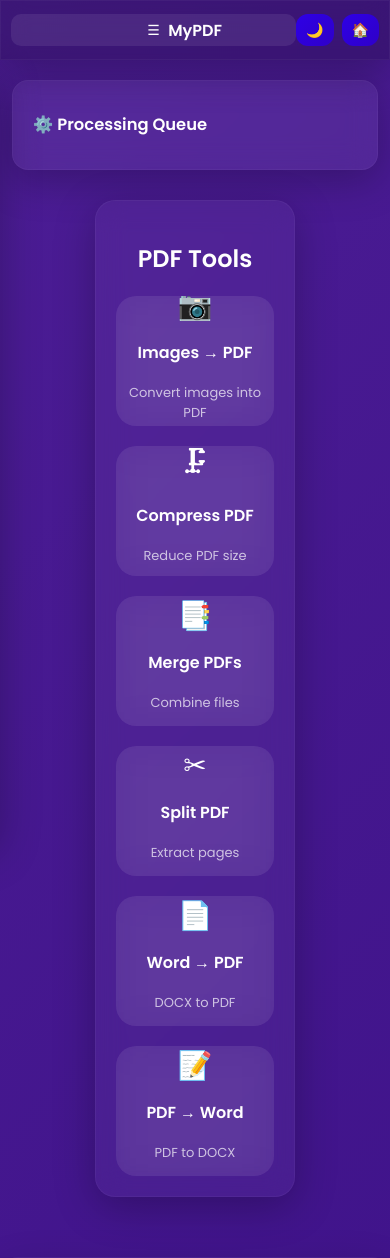
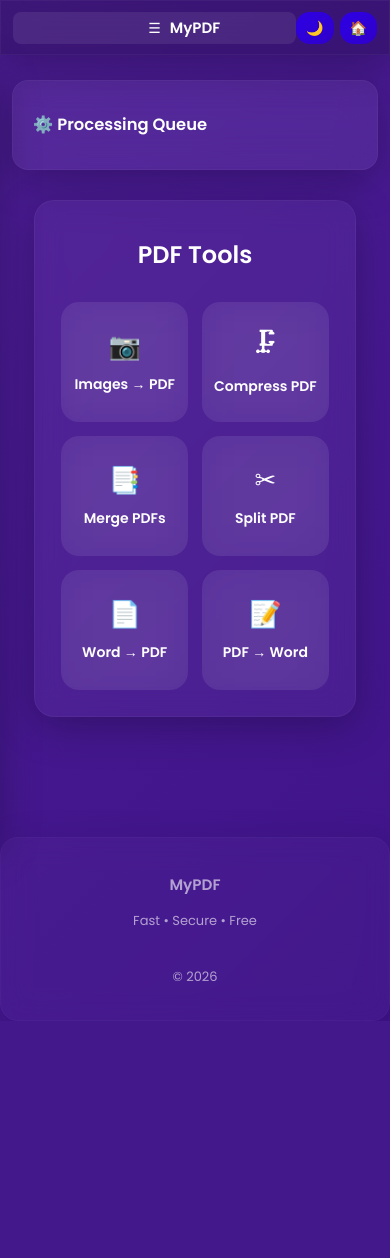
Before and after one commit to tusharvashistha26/mypdf, a FastAPI app: page / in a window 390 px wide. Shown: the top 1258 px of the page. After the commit the page ends 981 px from the top, so only its background shows below. Run offline with FastAPI, Linux system fonts and the light colour scheme; some libraries are stand-ins or nearby versions.

Commit message:
design changes

```diff
--- a/static/style.css
+++ b/static/style.css
@@ -204,7 +204,7 @@ h2 {
 ======================= */
 .dashboard-box {
     width: 100%;
-    max-width: 1000px;
+    max-width: 700px;
     margin: 0 auto;
     padding: 40px;
     border-radius: 20px;
@@ -213,11 +213,12 @@ h2 {
 /* =======================
    TOOL GRID (UPDATED)
 ======================= */
+
 .tool-grid {
     display: grid;
-    grid-template-columns: repeat(auto-fit, minmax(220px, 1fr));
-    gap: 25px;
-    margin-top: 20px;
+    grid-template-columns: repeat(auto-fit, minmax(140px, 1fr));
+    gap: 20px;
+    padding: 10px;
 }
 
 /* =======================
@@ -504,18 +505,18 @@ button:hover {
 /* MOBILE */
 @media (max-width: 768px) {
     .navbar {
-        padding: 8px 10px;
-        height: 60px;
+        height: 55px;
+        padding: 8px 12px;
         border-radius: 0;
     }
 
     .logo {
-        font-size: 16px;
+        font-size: 15px;
     }
 
     .menu-btn {
-        padding: 8px 10px;
-        font-size: 16px;
+        padding: 8px;
+        border-radius: 8px;
     }
 
     /* RIGHT BUTTONS FIX */
@@ -536,45 +549,83 @@ button:hover {
         display: flex;
         flex-direction: column;
         align-items: center;
+        padding-bottom: 80px;
     }
 
     .card {
         width: 100%;
         max-width: 100%;
-        padding: 20px 15px;
-        border-radius: 18px;
-    }
-
-
-    /* TOOL GRID SINGLE COLUMN */
-    .tool-grid {
-        grid-template-columns: 1fr;
-        gap: 20px;
+        padding: 18px 14px;
+        border-radius: 16px;
+        backdrop-filter: blur(18px);
+        animation: fadeIn 0.4s ease;
     }
 
     .dashboard-box {
-        padding: 20px;
+        padding: 16px;
+    }
+
+    .tool-grid {
+        display: grid;
+        grid-template-columns: repeat(2, 1fr);
+        /* 2 per row */
+        gap: 14px;
+        padding: 10px;
     }
 
     .tool-card {
-        height: 130px;
+        height: 120px;
+        border-radius: 18px;
+        padding: 12px;
+
+        background: rgba(255, 255, 255, 0.08);
+        backdrop-filter: blur(20px);
+
+        display: flex;
+        flex-direction: column;
+        justify-content: center;
+        align-items: center;
+
+        transition: all 0.25s ease;
+    }
+
+    .tool-card .icon {
+        font-size: 26px;
+        margin-bottom: 6px;
+        animation: fadeIn 0.4s ease;
+    }
+
+    .tool-card h3 {
+        font-size: 14px;
+        margin: 2px 0;
+    }
+
+    .tool-card p {
+        display: none;
+        /* cleaner mobile UI */
+    }
+
+    .tool-card:active {
+        transform: scale(0.95);
+    }
+
+    button,
+    .download-btn {
+        width: 100%;
+        padding: 14px;
+        font-size: 15px;
+        border-radius: 14px;
+        font-weight: 500;
     }
 
     /* BUTTON STACK */
     .action-buttons {
         flex-direction: column;
-        gap: 12px;
+        gap: 10px;
         padding: 6px 8px;
         font-size: 14px;
     }
 
-    button,
-    .download-btn {
-        width: 100%;
-        padding: 12px;
-        font-size: 15px;
-        border-radius: 12px;
-    }
 
     input[type="file"] {
         width: 100%;
@@ -591,6 +644,11 @@ button:hover {
         width: 60px;
         height: 60px;
     }
+
+    .nav-actions {
+        gap: 6px;
+    }
+
 
     /* FOOTER STACK */
     .footer {
--- a/templates/index.html
+++ b/templates/index.html
@@ -2,7 +2,7 @@
 <html>
 
 <head>
-    <meta name="viewport" content="width=device-width, initial-scale=1">
+    <meta name="viewport" content="width=device-width, initial-scale=1.0">
     <title>MyPDF</title>
 
     <link rel="stylesheet" href="/static/style.css">
```
Also changed, not shown: other parts of static/style.css (+29 -2 lines).
